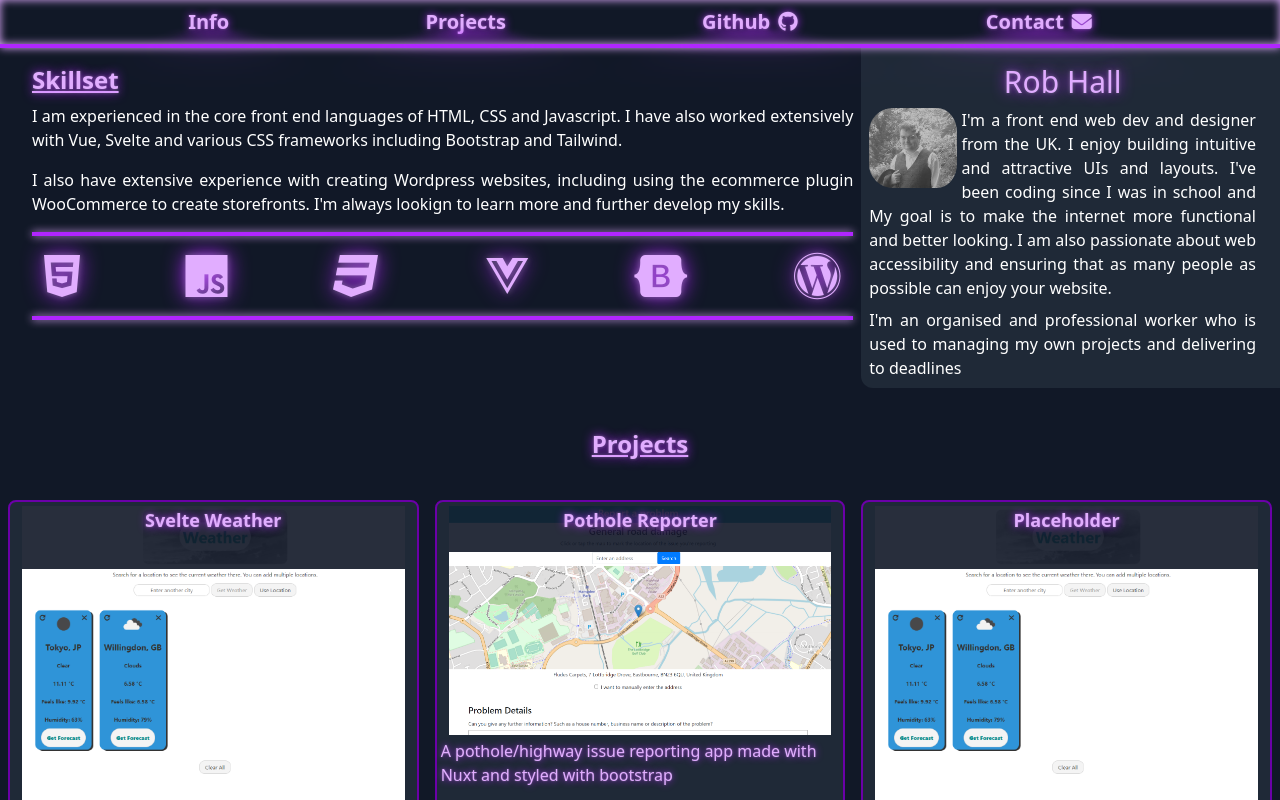
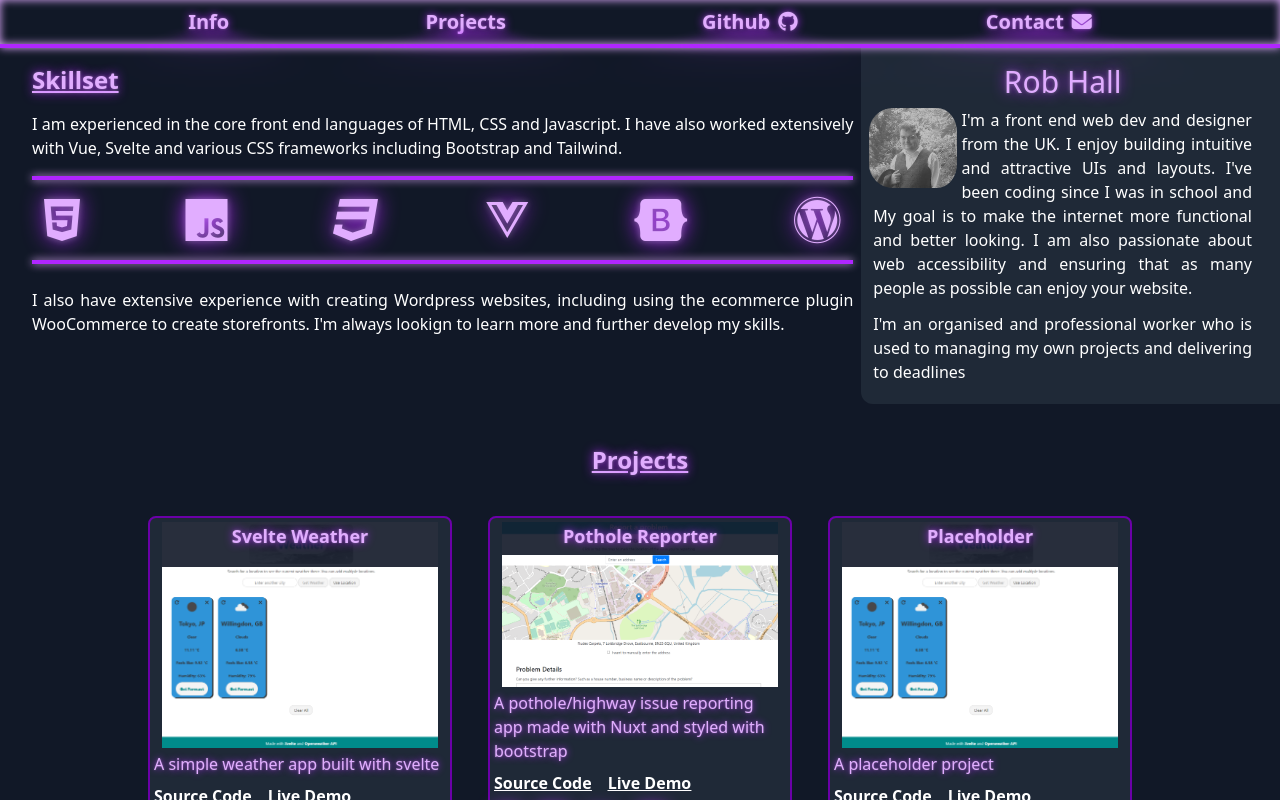
Before and after one commit to rhall1310/portfolio, a Nuxt app: page / in a window 1280 px wide. Shown: the top 800 px of the page. Built offline with nearby package versions, Linux system fonts and the light colour scheme.

Commit message:
Spacing changes

```diff
--- a/components/project.vue
+++ b/components/project.vue
@@ -1,5 +1,5 @@
 <template>
-  <div class="flex flex-col text-white md:w-1/3 mt-2">
+  <div class="flex flex-col text-white md:w-1/4 mt-2">
     <div class="border-neon-dark border-2 p-1 rounded-lg bg-gray-800 mx-2 mb-2">
       <a target="blank" :href="link">
         <div class="grid grid-cols-4 grid-rows-5 mx-2 pb-1">
--- a/pages/index.vue
+++ b/pages/index.vue
@@ -15,14 +15,14 @@
             alt=""
             class="rounded-3xl max-h-20 float-left pr-1"
           />
-          <p class="text-white text-justify">
+          <p class="text-white text-justify px-1">
             I'm a front end web dev and designer from the UK. I enjoy building
             intuitive and attractive UIs and layouts. I've been coding since I
             was in school and My goal is to make the internet more functional
             and better looking. I am also passionate about web accessibility and
             ensuring that as many people as possible can enjoy your website.
           </p>
-          <p class="text-white text-justify pt-2">
+          <p class="text-white text-justify px-1 py-3">
             I'm an organised and professional worker who is used to managing my
             own projects and delivering to deadlines
           </p>
@@ -32,18 +32,12 @@
           <h2 class="neon text-neon-light underline font-bold text-2xl py-2">
             Skillset
           </h2>
-          <p class="text-white text-justify">
+          <p class="text-white text-justify py-2">
             I am experienced in the core front end languages of HTML, CSS and
             Javascript. I have also worked extensively with Vue, Svelte and
             various CSS frameworks including Bootstrap and Tailwind.
           </p>
 
-          <p class="text-white pt-4 pb-2 text-justify">
-            I also have extensive experience with creating Wordpress websites,
-            including using the ecommerce plugin WooCommerce to create
-            storefronts. I'm always lookign to learn more and further develop my
-            skills.
-          </p>
           <div class="neon-box border-2 my-2"></div>
           <div
             class="flex gap-4 py-2 text-center flex-wrap justify-between px-3"
@@ -56,15 +50,22 @@
             />
           </div>
           <div class="neon-box border-2 my-2"></div>
+
+          <p class="text-white pt-4 text-justify">
+            I also have extensive experience with creating Wordpress websites,
+            including using the ecommerce plugin WooCommerce to create
+            storefronts. I'm always lookign to learn more and further develop my
+            skills.
+          </p>
         </div>
       </div>
       <h2
-        class="neon text-neon-light underline text-center font-bold text-2xl pb-2 md:py-8"
+        class="neon text-neon-light underline text-center font-bold text-2xl py-8"
         id="projects"
       >
         Projects
       </h2>
-      <div class="flex flex-wrap flex-row mb-5">
+      <div class="flex flex-wrap flex-row mb-5 justify-center md:gap-5">
         <Project
           v-for="project in projects"
           :key="project.index"
```
